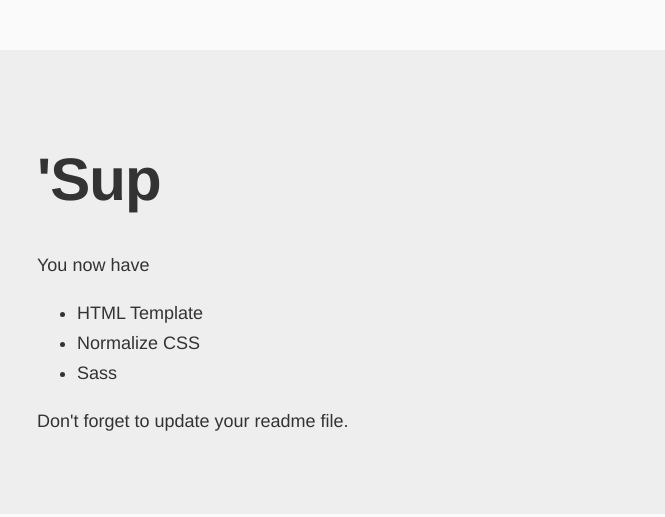
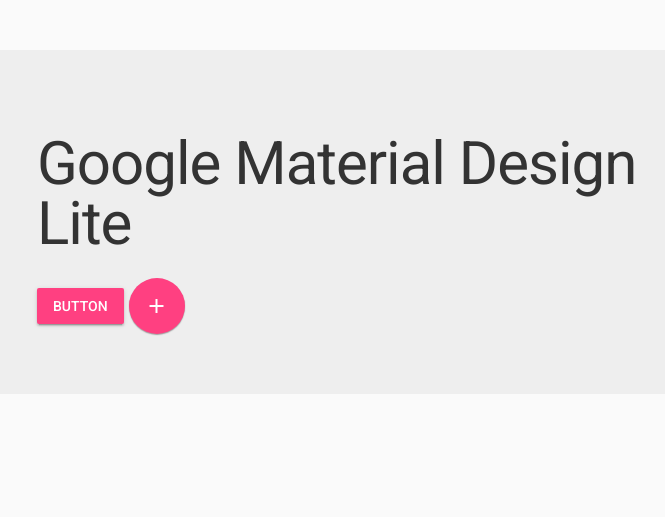
Before and after one commit to lpatti10/MDL_101, a website: page app/index.html in a window 1280 px wide. Shown: the whole page, without its empty margins (303-968 px from the left). Drawn offline with nearby package versions, Linux system fonts and the light colour scheme; files that its build step writes are made by us from their sources.

Commit message:
Material Design Lite install

```diff
--- a/app/index.html
+++ b/app/index.html
@@ -12,31 +12,41 @@
     <!-- endbuild -->
 
     <!-- build:css styles/main.css -->
+    <link rel="stylesheet" href="/bower_components/material-design-lite/material.min.css">
+    <link rel="stylesheet" href="//fonts.googleapis.com/icon?family=Material+Icons">
+    <link rel="stylesheet" href="http://fonts.googleapis.com/css?family=Roboto:300,400,500,700" rel="stylesheet" type="text/css">
     <link rel="stylesheet" href="styles/main.css">
     <!-- endbuild -->
+
+
   </head>
   <body>
 
     <div class="hero-unit">
-      <h1>'Sup</h1>
-      <p>You now have</p>
-      <ul>
-        <li>HTML Template</li>
-        <li>Normalize CSS</li>
-        <li>Sass</li>
+      <h1>Google Material Design Lite</h1>
+
+      <!-- Accent-colored raised button with ripple -->
+      <button class="mdl-button mdl-js-button mdl-button--raised mdl-button--accent mdl-js-ripple-effect">
+        Button
+      </button>
+      <!-- Colored FAB button -->
+      <button class="mdl-button mdl-js-button mdl-button--fab mdl-button--colored">
+        <i class="material-icons">add</i>
+      </button>
+
+    </div>
 
 
-      </ul>
-      <p>Don't forget to update your readme file.</p>
-    </div>
 
     <!-- build:js scripts/vendor.js -->
     <!-- bower:js -->
+    <script src="../bower_components/material-design-lite/material.min.js"></script>
     <script src="../bower_components/jquery/dist/jquery.js"></script>
     <!-- endbower -->
     <!-- endbuild -->
 
         <!-- build:js scripts/main.js -->
+
         <script src="scripts/main.js"></script>
         <!-- endbuild -->
 </body>
--- a/bower.json
+++ b/bower.json
@@ -3,9 +3,7 @@
   "private": true,
   "dependencies": {
     "jquery": "~2.1.1",
-
-
-
-    "normalize-css": "~3.0.1"
+    "normalize-css": "~3.0.1",
+    "material-design-lite": "~1.0.0"
   }
 }
```
Also changed, not shown: Readme.md.
